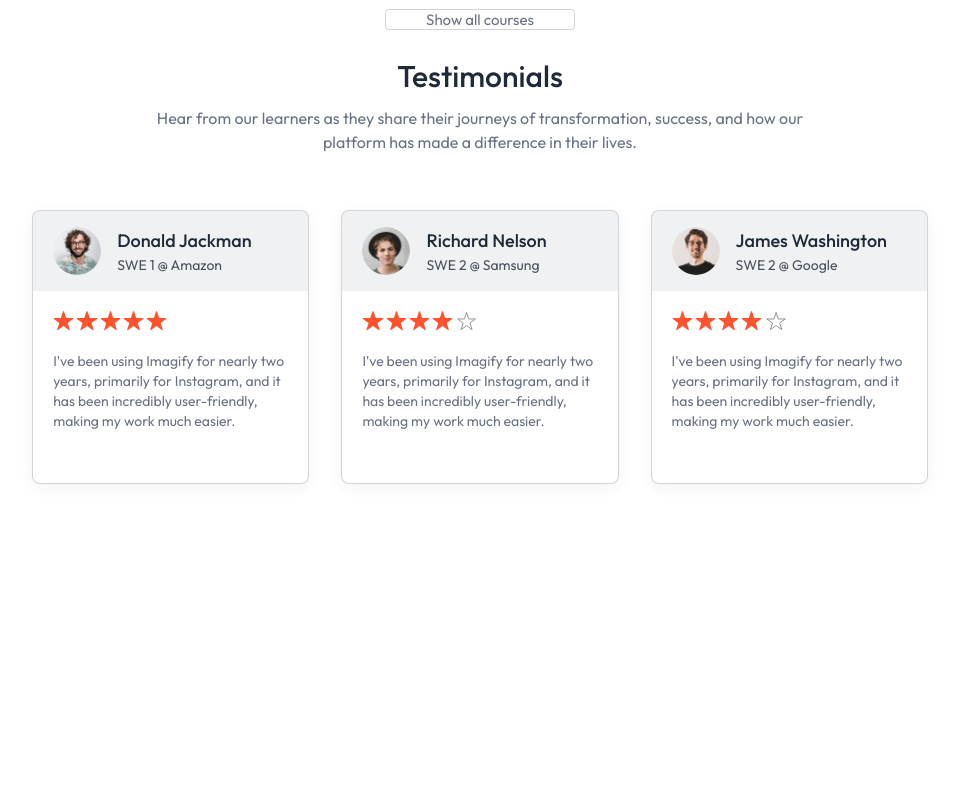
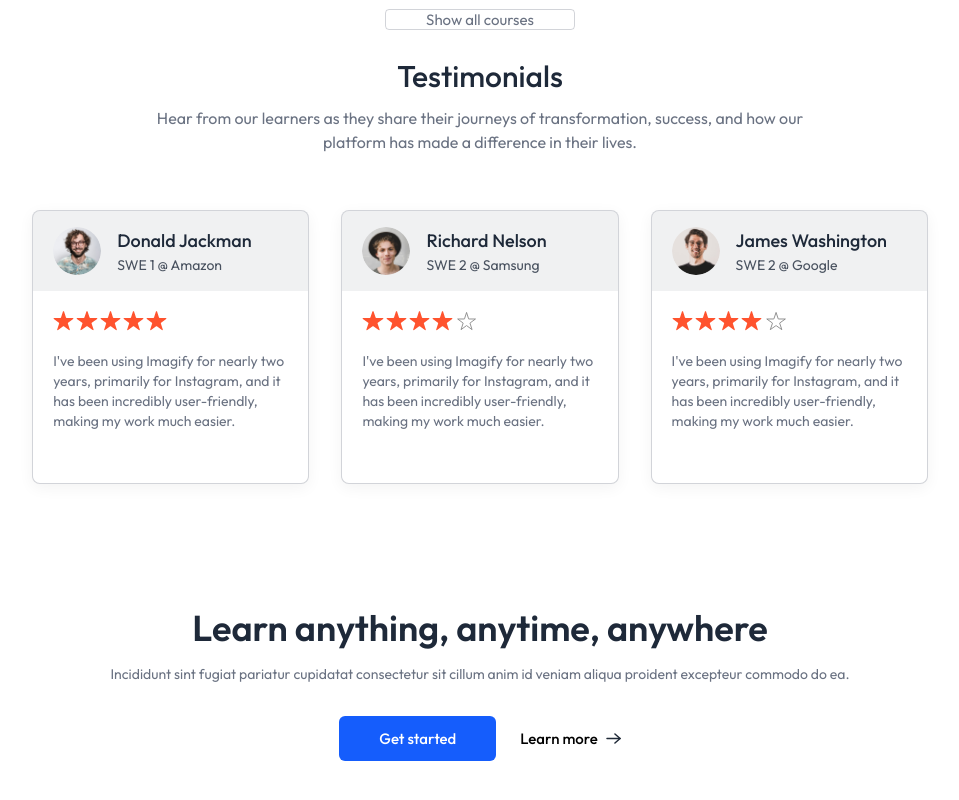
Before and after one commit to AhmedJOUALLA/EduLearn, a React (Vite) app in the folder client/: page / in a window 1280 px wide. Shown: the part 1555-2355 px from the top of the page, without its empty margins (160-1119 px from the left). Before the commit the page ends 2095 px from the top, so only its background shows below. Built offline with nearby package versions, Linux system fonts and the light colour scheme; no server answers.

Commit message:
add call to action part

```diff
--- a/client/src/components/student/CallToAction.jsx
+++ b/client/src/components/student/CallToAction.jsx
@@ -1,7 +1,15 @@
+import { assets } from "../../assets/assets";
+
 const CallToAction = () => {
   return (
-    <div>
-
+    <div className="flex flex-col items-center gap-4 pt-10 pb-24 px8 md:px-0" >
+      <h1 className="text-xl md:text-4xl text-gray-800 font-semibold">Learn anything, anytime, anywhere</h1>
+      <p className="text-gray-500 sm:text-sm" >Incididunt sint fugiat pariatur cupidatat consectetur sit
+        cillum anim id veniam aliqua proident excepteur commodo do ea.</p>
+      <div className="flex items-center font-medium gap-6 mt-4" >
+        <button className="px-10 py-3 rounded-md text-white bg-blue-600" >Get started</button>
+        <button className="flex items-center gap-2" >Learn more <img src={assets.arrow_icon} alt="arrow_icon" /> </button>
+      </div>
     </div>
   );
 };
--- a/client/src/components/student/Footer.jsx
+++ b/client/src/components/student/Footer.jsx
@@ -1,8 +1,8 @@
 const Footer = () => {
   return (
-    <div>
-      <h1>Footer</h1>
-    </div>
+    <footer>
+
+    </footer>
   );
 };
 
--- a/client/src/pages/student/Home.jsx
+++ b/client/src/pages/student/Home.jsx
@@ -1,3 +1,4 @@
+import CallToAction from "../../components/student/CallToAction";
 import Companies from "../../components/student/Companies";
 import CoursesSection from "../../components/student/CoursesSection";
 import Hero from "../../components/student/Hero";
@@ -10,6 +11,7 @@ const Home = () => {
       <Companies />
       <CoursesSection />
       <TestimonialsSection />
+      <CallToAction />
     </div>
   );
 };
```
